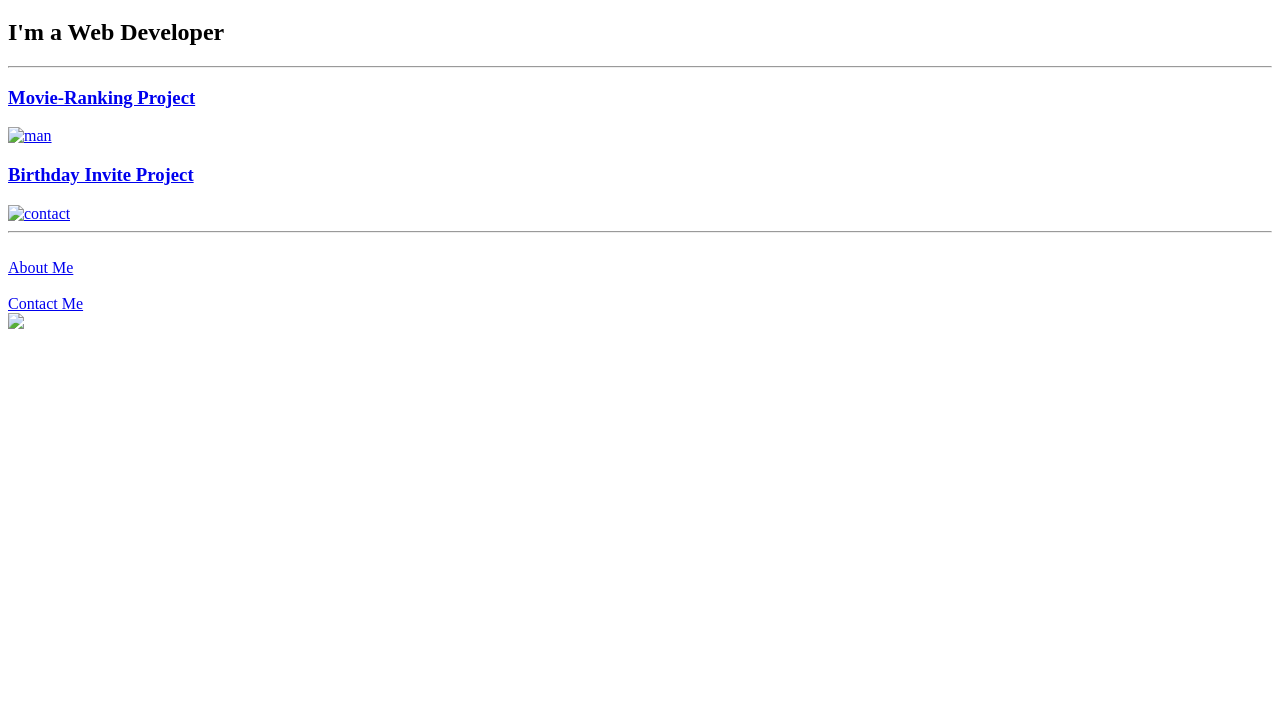
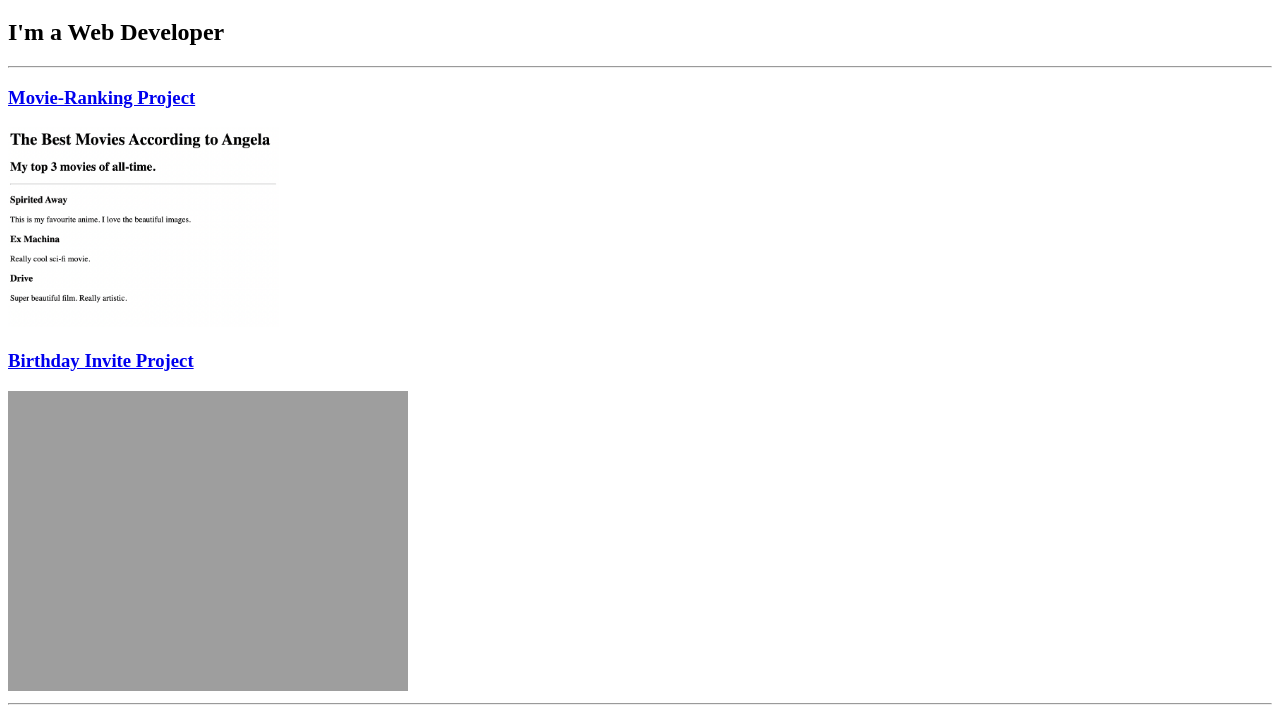
Before and after one commit to kriangsak09/HTML_Portfolio, a plain HTML site: page index.html in a window 1280 px wide. Shown: the part 61-789 px from the top of the page. Drawn offline with Linux system fonts and the light colour scheme; the site is published under a folder, as on GitHub Pages, so addresses that start at the root find nothing.

Commit message:
Add files via upload

```diff
--- a/index.html
+++ b/index.html
@@ -9,14 +9,14 @@
     <h1>Angela Yu's Portfolio</h1>
     <h2>I'm a Web Developer</h2>
     <hr/>
-    <a href="/public/movie-ranking.html"><h3>Movie-Ranking Project</h3>
-    <img src="/assets/images/movie-ranking.png" height="200" alt="man">
-    <a href="/public/birthday-invite.html"><h3>Birthday Invite Project</h3>
-    <img src="/assets/images/birthday-invite.png"height="300" alt="contact">
+    <a href="./public/movie-ranking.html"><h3>Movie-Ranking Project</h3>
+    <img src="./assets/images/movie-ranking.png" height="200" alt="man">
+    <a href="./public/birthday-invite.html"><h3>Birthday Invite Project</h3>
+    <img src="./assets/images/birthday-invite.png"height="300" alt="contact">
     <hr>
-    <br><a href="/public/contact.html">About Me</br>
-    <br><a href="/public/contact.html">Contact Me</br>
-    <img src="/assets/images/cat.png">
+    <br><a href="./public/contact.html">About Me</br>
+    <br><a href="./public/contact.html">Contact Me</br>
+    <img src="./assets/images/cat.png">
 </body>
 </html>
 <!-- TODO 1: Create the HTML Boilerplate -->
```
